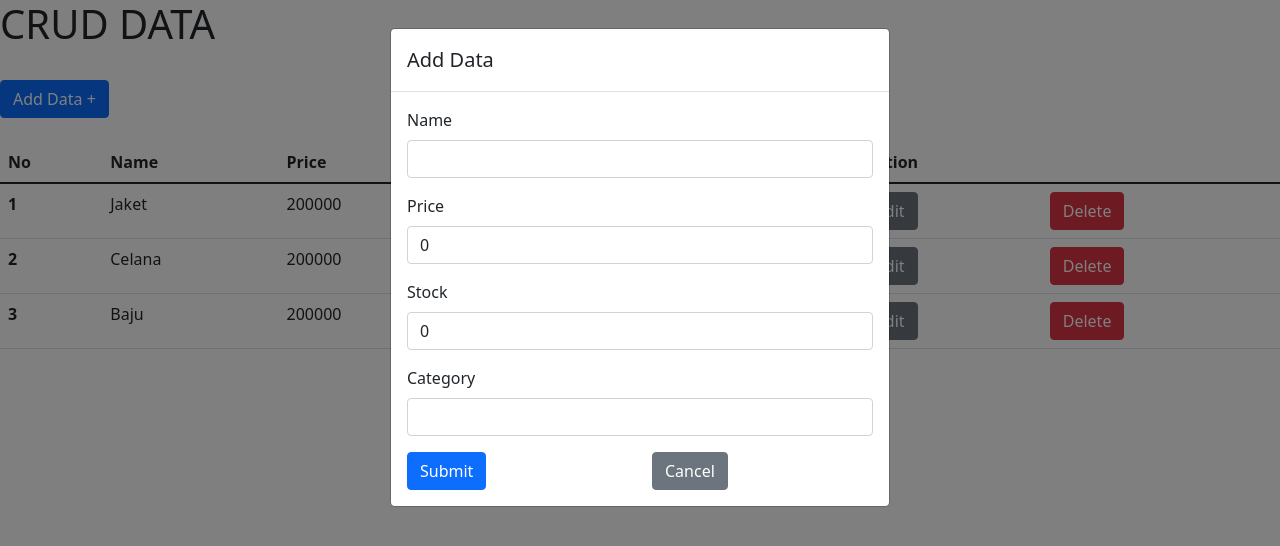
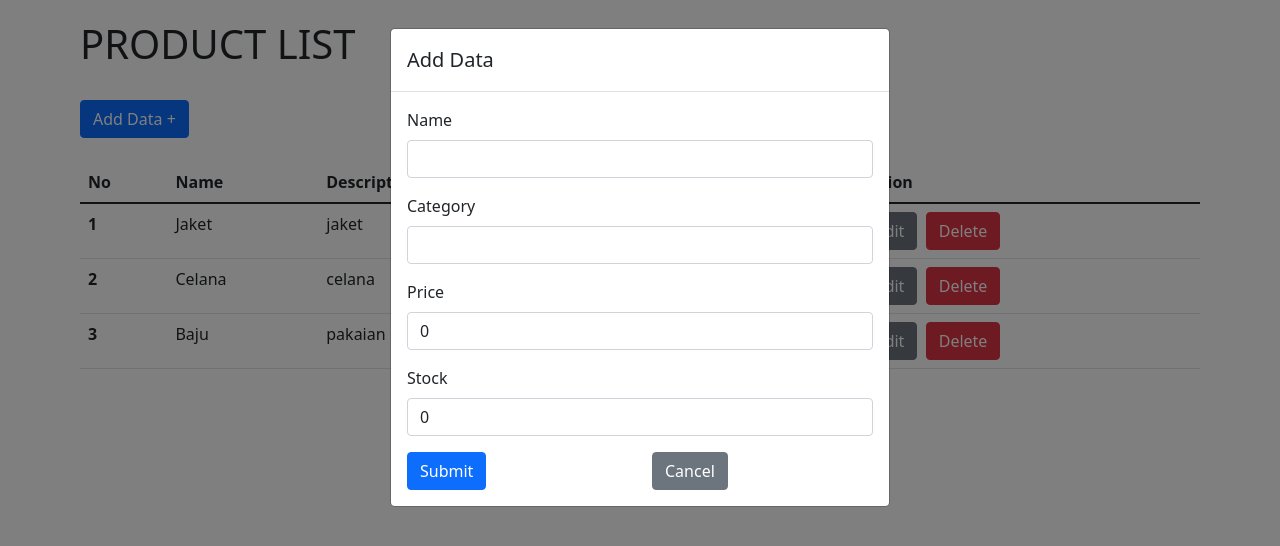
Before and after one commit to iyurisko/react-bootcamp, a React (Create React App) app: page / in a window 1280 px wide. Both pictures are taken after a click on the button "Add Data +". Shown: the top 546 px of the page. Built offline with nearby package versions, Linux system fonts and the light colour scheme.

Commit message:
basic crud v2

```diff
--- a/src/App.js
+++ b/src/App.js
@@ -1,5 +1,5 @@
 import Dashboard from './pages/dashboard';
-
+import './app.css'
 
 function App() {
   return (
--- a/src/app.css
+++ b/src/app.css
@@ -0,0 +1,3 @@
+.dashboard-container {
+    margin: 20px 80px;
+}
--- a/src/db/products.json
+++ b/src/db/products.json
@@ -1,26 +1,23 @@
-{
-    "headers": ["No", "Name", "Price", "Stock", "Category", "Option"],
-    "rows": [
+[
   {
     "id": "222",
     "name": "Jaket",
+    "description": "jaket",
     "price": 200000,
-        "stock": 200,
-        "category": "pakaian"
+    "stock": 200
   },
   {
     "id": "1",
     "name": "Celana",
+    "description": "celana",
     "price": 200000,
-        "stock": 200,
-        "category": "pakaian"
+    "stock": 200
   },
   {
     "id": "23",
     "name": "Baju",
+    "description": "pakaian",
     "price": 200000,
-        "stock": 200,
-        "category": "pakaian"
+    "stock": 200
   }
 ]
-  }
--- a/src/pages/dashboard/createData.jsx
+++ /dev/null
@@ -1,94 +0,0 @@
-import {
-  Button,
-  Row,
-  Col,
-  Input,
-  FormGroup,
-  Label,
-  Form } from 'reactstrap';
-import { useState } from "react";
-
-
-const initialFormValue ={
-  id: Math.random * Date.now(),
-  name: "",
-  price: 0,
-  stock: 0,
-  category:""
-}
-
-const FormInput = ({ data, setOpen }) => {
-  const [form, setForm] = useState(initialFormValue)
-  const handleSubmit = (e) =>{
-    e.preventDefault();
-    data.push(form);
-    setOpen(false);
-  }
-
-  return (
-    <>
-    <Row>
-      <Form onSubmit={handleSubmit}>
-        <>
-        <FormGroup>
-          <Label>Name</Label>
-          <Input
-            value={form.name}
-            onChange ={(e)=> setForm(prev =>({
-              ...prev,
-              name: e.target.value
-            }))}
-            required
-          />
-        </FormGroup>
-        <FormGroup>
-          <Label>Price</Label>
-          <Input
-            type="number"
-            value={form.price}
-            onChange ={(e)=> setForm(prev =>({
-              ...prev,
-              price: e.target.value
-            }))}
-            required
-          />
-        </FormGroup>
-        <FormGroup>
-          <Label>Stock</Label>
-          <Input
-          type="number"
-            value={form.stock}
-            onChange ={(e)=> setForm(prev =>({
-              ...prev,
-              stock: e.target.value
-            }))}
-            required
-          />
-        </FormGroup>
-        <FormGroup>
-          <Label>Category</Label>
-          <Input
-            value={form.category}
-            onChange ={(e)=> setForm(prev =>({
-              ...prev,
-              category: e.target.value
-            }))}
-            required
-          />
-        </FormGroup>
-        </>
-          <Row>
-            <Col>
-              <Button color="primary" type="submit"> Submit</Button>
-            </Col>
-            <Col>
-              <Button onClick={()=>setOpen(false)} > Cancel </Button>
-            </Col>
-          </Row>
-      </Form>
-    </Row>
-    </>
-  )
-}
-
-export default FormInput
--- a/src/pages/dashboard/editData.jsx
+++ b/src/pages/dashboard/form.jsx
@@ -1,3 +1,4 @@
+import React, { useState, useEffect } from 'react';
 import {
   Button,
   Row,
@@ -7,35 +8,40 @@ import {
   Label,
   Form
 } from 'reactstrap';
-import { useState, useEffect } from "react";
 
 const initialFormValue = {
-  id: Math.random * Date.now(),
+  id: Math.random() * Date(),
   name: "",
+  description: "",
   price: 0,
   stock: 0,
-  category: ""
 }
 
-const FormEdit = ({ data, setOpen, editedDataId, setData }) => {
-  const [form, setForm] = useState(initialFormValue)
+const FormInput = ({ action, data, setData, setModalVisible, updateId }) => {
 
+  const [form, setForm] = useState(initialFormValue);
 
   const handleSubmit = (e) => {
     e.preventDefault();
-    const editedData = data.map(
-      (row, index) => (
-      row.id === editedDataId ? data[index] = form : { ...row }))
 
+    if (action === "create") {
 
-    setData(prev => ({ ...prev, data: editedData }))
-    setOpen(false)
-  }
+      data.push(form);
+      setData(data)
+
+    } else {
+
+      const index = data.findIndex((p) => p.id === updateId)
+      data[index] = form
+      setData(data)
+
+    }
+    setModalVisible(false)
+  };
 
   useEffect(() => {
-    const editedData = data.filter((v) => v.id === editedDataId)[0]
-    setForm(editedData)
-  },[data, editedDataId])
+    if (action === "edit") setForm(data.find(v=> v.id === updateId))
+  }, [data, action, updateId])
 
   return (
     <>
@@ -49,6 +55,17 @@ const FormEdit = ({ data, setOpen, editedDataId, setData }) => {
                 onChange={(e) => setForm(prev => ({
                   ...prev,
                   name: e.target.value
+                }))}
+                required
+              />
+            </FormGroup>
+            <FormGroup>
+              <Label>Category</Label>
+              <Input
+                value={form.description}
+                onChange={(e) => setForm(prev => ({
+                  ...prev,
+                  description: e.target.value
                 }))}
                 required
               />
@@ -77,24 +94,13 @@ const FormEdit = ({ data, setOpen, editedDataId, setData }) => {
                 required
               />
             </FormGroup>
-            <FormGroup>
-              <Label>Category</Label>
-              <Input
-                value={form.category}
-                onChange={(e) => setForm(prev => ({
-                  ...prev,
-                  category: e.target.value
-                }))}
-                required
-              />
-            </FormGroup>
           </>
           <Row>
             <Col>
               <Button color="primary" type="submit"> Submit</Button>
             </Col>
             <Col>
-              <Button onClick={() => setOpen(false)} > Cancel </Button>
+              <Button onClick={() => setModalVisible(false)} > Cancel </Button>
             </Col>
           </Row>
         </Form>
@@ -103,4 +109,4 @@ const FormEdit = ({ data, setOpen, editedDataId, setData }) => {
   )
 }
 
-export default FormEdit
+export default FormInput
--- a/src/pages/dashboard/index.jsx
+++ b/src/pages/dashboard/index.jsx
@@ -1,103 +1,95 @@
-import {
+import  {
   useState,
   useEffect
 } from "react";
 import {
   Button,
-  Row,
-  Col,
   Table
 } from 'reactstrap';
 import Modal from "../../component/Modal";
 import jsonData from "../../db/products.json"
-import FormCreate from "./createData";
-import FormEdit from "./editData";
+import Form from "./form";
 
 const Dashboard = () => {
 
-  const [data, setData] = useState({headers:[], rows:[]});
-  const [isCreateModalOpen, setIsCreateModalOpen] = useState(false);
-  const [isEditModalOpen, setIsEditModalOpen] = useState(false);
-  const [editedDataId, setEditedDataId] = useState({})
+  const [headers, setHeader] = useState([])
+  const [data, setData] = useState([]);
+  const [actionForm, setActionForm] = useState(null);
+  const [modalVisible, setModalVisible] = useState(false);
+  const [updateId, setUpdateId] = useState(null);
 
-  const handleDelete = (id) =>{
-    const updatedRows = data.rows.filter( v=> id !== v.id);
-    setData(prev=> ({...prev, rows: updatedRows}))
+  const handleCreate = () => {
+    setActionForm("create");
+    setModalVisible(true);
   }
 
-  const handleEdit = (id) =>{
-    setEditedDataId(id)
-    setIsEditModalOpen(true)
+  const handleDelete = (id) => {
+    const updatedData = data.filter(v => id !== v.id);
+    setData(updatedData)
   }
 
-  useEffect(()=>{
+  const handleEdit = (id) => {
+    setUpdateId(id)
+    setActionForm("edit")
+    setModalVisible(true)
+  }
+
+  useEffect(() => {
+    const header = ['No', 'Name', 'Description', 'Price', 'Stock', 'action']
+    setHeader(header)
     setData(jsonData)
   }, [])
 
   return (
-    <>
-      <h1> CRUD DATA</h1>
-      <br/>
-      <Button color="primary" onClick={()=>setIsCreateModalOpen(true)} > Add Data + </Button>
-      <br/>  <br/>
+    <div className="dashboard-container">
+      <h1> PRODUCT LIST </h1>
+      <br />
+      <Button color="primary" onClick={() => handleCreate()} > Add Data + </Button>
+      <br />  <br />
       <Table>
         <thead>
           <tr>
-            {data.headers.map((header, idx)=> (
+            {headers.map((header, idx) => (
               <th key={idx}>{header} </th>
             ))}
           </tr>
         </thead>
         <tbody>
-          {data.rows.map((row, idx)=>(
+          {data.map((row, idx) => (
             <tr key={idx}>
               <th scope="row">
-                {idx+1}
+                {idx + 1}
               </th>
               <td>{row.name}</td>
+              <td>{row.description}</td>
               <td>{row.price}</td>
               <td>{row.stock}</td>
-              <td>{row.category}</td>
               <td>
-                <Button onClick={()=>handleEdit(row.id)} > Edit</Button>
-              </td>
-              <td>
-                <Button color="danger" onClick={()=>handleDelete(row.id)} > Delete</Button>
+                <Button onClick={() => handleEdit(row.id)} > Edit</Button>
+                  &nbsp;&nbsp;
+                <Button color="danger" onClick={() => handleDelete(row.id)} > Delete</Button>
               </td>
             </tr>
           ))}
         </tbody>
       </Table>
-      {/* Add data Modal */}
+
+      {/* Modal Form */}
       <Modal
-        title={`Add Data`}
-        isOpen={isCreateModalOpen}
-        setOpen={setIsCreateModalOpen}
+        title={actionForm === "create" ? "Add Data" : "Edit Data"}
+        isOpen={modalVisible}
+        setOpen={setModalVisible}
         children={
-          <FormCreate
-            data={data.rows}
+          <Form
+            action={actionForm}
+            data={data}
             setData={setData}
-            setOpen={setIsCreateModalOpen}
+            setModalVisible={setModalVisible}
+            updateId={updateId}
           />
         }
       />
-
-       {/* Edit data Modal */}
-       <Modal
-        title={`Edit Data`}
-        isOpen={isEditModalOpen}
-        setOpen={setIsEditModalOpen}
-        children={
-          <FormEdit
-            data={data.rows}
-            setData={setData}
-            setOpen={setIsEditModalOpen}
-            editedDataId={editedDataId}
-          />
-        }
-      />
-
-    </>
+    </div>
   )
 }
 
```
Lines whose indentation alone changed are shown as unchanged.
